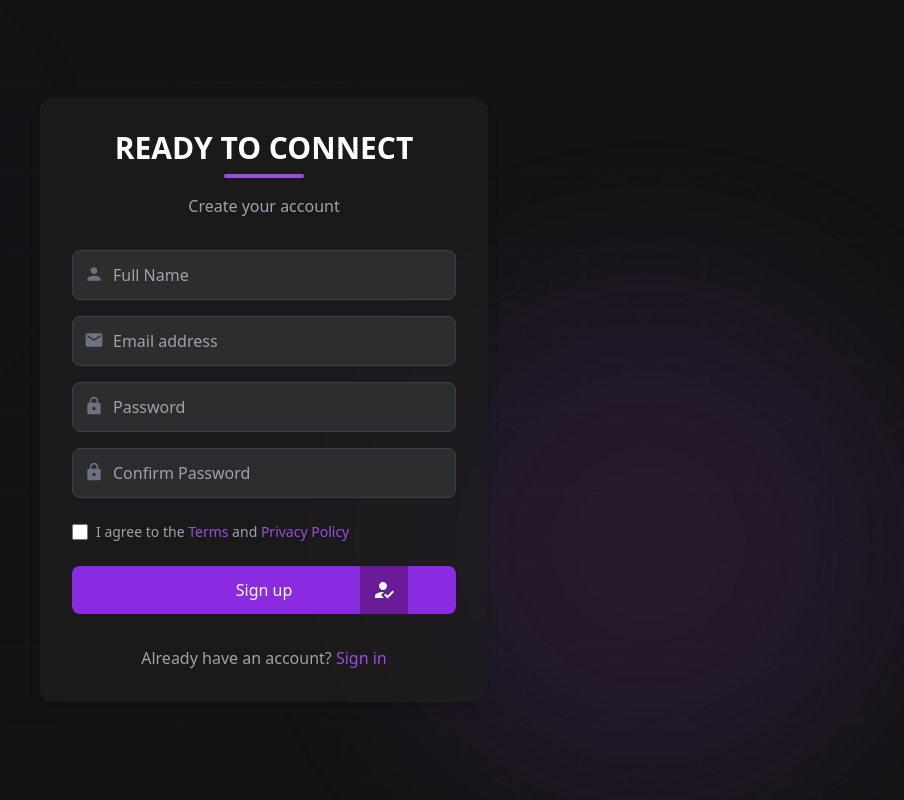
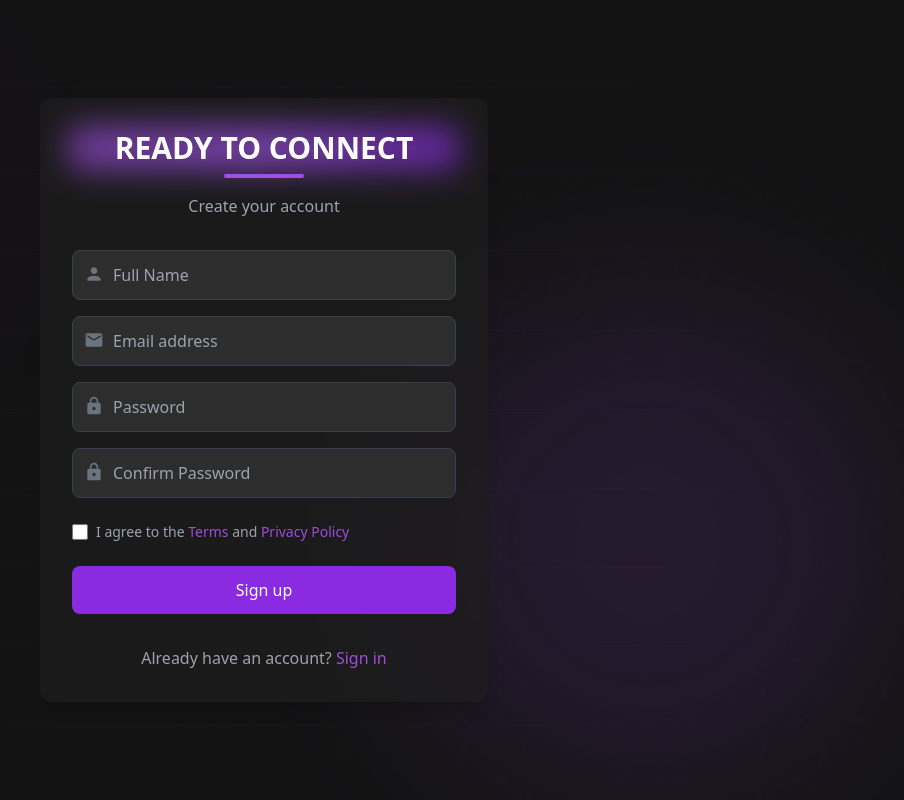
Before and after one commit to 4-DA/ready_to_connect_frontend, a React (Vite) app: page /signup in a window 1280 px wide. Shown: the whole page, without its empty margins (376-1280 px from the left). Built offline with nearby package versions, Linux system fonts and the light colour scheme.

Commit message:
edits to sign in and signup

```diff
--- a/src/components/auth/Login.jsx
+++ b/src/components/auth/Login.jsx
@@ -41,14 +41,28 @@ const Login = () => {
           animate={{ opacity: 1 }}
           transition={{ delay: 0.2, duration: 0.5 }}
         >
+          <div className="relative">
+            <motion.div
+              className="absolute -inset-1 bg-gradient-to-r from-primary-light via-purple-500 to-primary rounded-lg blur-lg opacity-75 z-0"
+              animate={{
+                opacity: [0.5, 0.8, 0.5],
+                scale: [0.98, 1.01, 0.98],
+              }}
+              transition={{
+                duration: 2,
+                repeat: Infinity,
+                ease: "easeInOut",
+              }}
+            />
             <motion.h1
-            className="text-3xl font-bold text-white"
+              className="text-3xl font-bold text-white relative z-10"
               initial={{ y: -20 }}
               animate={{ y: 0 }}
               transition={{ type: "spring", stiffness: 200, delay: 0.3 }}
             >
               READY TO CONNECT
             </motion.h1>
+          </div>
           <motion.div
             className="mt-2 h-1 w-20 bg-primary-light mx-auto rounded-full"
             initial={{ width: 0 }}
--- a/src/components/auth/Signup.jsx
+++ b/src/components/auth/Signup.jsx
@@ -1,31 +1,29 @@
-
-import React, { useState } from 'react';
-import { Link } from 'react-router-dom';
-import { motion } from 'framer-motion';
-import EmailIcon from '@mui/icons-material/Email';
-import LockIcon from '@mui/icons-material/Lock';
-import PersonIcon from '@mui/icons-material/Person';
-import HowToRegIcon from '@mui/icons-material/HowToReg';
-import AnimatedBackground from '../ui/AnimatedBackground';
+import React, { useState } from "react";
+import { Link } from "react-router-dom";
+import { motion } from "framer-motion";
+import EmailIcon from "@mui/icons-material/Email";
+import LockIcon from "@mui/icons-material/Lock";
+import PersonIcon from "@mui/icons-material/Person";
+import AnimatedBackground from "../ui/AnimatedBackground";
 
 const Signup = () => {
   const [formData, setFormData] = useState({
-    fullName: '',
-    email: '',
-    password: '',
-    confirmPassword: '',
+    fullName: "",
+    email: "",
+    password: "",
+    confirmPassword: "",
   });
 
   const handleChange = (e) => {
     setFormData({
       ...formData,
-      [e.target.name]: e.target.value
+      [e.target.name]: e.target.value,
     });
   };
 
   const handleSubmit = (e) => {
     e.preventDefault();
-    console.log('Signup attempted with:', formData);
+    console.log("Signup attempted with:", formData);
     // Add your signup logic here
   };
 
@@ -45,14 +43,28 @@ const Signup = () => {
           animate={{ opacity: 1 }}
           transition={{ delay: 0.2, duration: 0.5 }}
         >
+          <div className="relative">
+            <motion.div
+              className="absolute -inset-1 bg-gradient-to-r from-primary-light via-purple-500 to-primary rounded-lg blur-lg opacity-75 z-0"
+              animate={{
+                opacity: [0.5, 0.8, 0.5],
+                scale: [0.98, 1.01, 0.98],
+              }}
+              transition={{
+                duration: 2,
+                repeat: Infinity,
+                ease: "easeInOut",
+              }}
+            />
             <motion.h1
-            className="text-3xl font-bold text-white"
+              className="text-3xl font-bold text-white relative z-10"
               initial={{ y: -20 }}
               animate={{ y: 0 }}
               transition={{ type: "spring", stiffness: 200, delay: 0.3 }}
             >
               READY TO CONNECT
             </motion.h1>
+          </div>
           <motion.div
             className="mt-2 h-1 w-20 bg-primary-light mx-auto rounded-full"
             initial={{ width: 0 }}
@@ -70,7 +82,10 @@ const Signup = () => {
               transition={{ delay: 0.3, duration: 0.5 }}
             >
               <div className="relative">
-                <PersonIcon className="absolute left-3 top-3.5 text-gray-500" fontSize="small" />
+                <PersonIcon
+                  className="absolute left-3 top-3.5 text-gray-500"
+                  fontSize="small"
+                />
                 <input
                   id="fullName"
                   name="fullName"
@@ -90,7 +105,10 @@ const Signup = () => {
               transition={{ delay: 0.4, duration: 0.5 }}
             >
               <div className="relative">
-                <EmailIcon className="absolute left-3 top-3.5 text-gray-500" fontSize="small" />
+                <EmailIcon
+                  className="absolute left-3 top-3.5 text-gray-500"
+                  fontSize="small"
+                />
                 <input
                   id="email"
                   name="email"
@@ -110,7 +128,10 @@ const Signup = () => {
               transition={{ delay: 0.5, duration: 0.5 }}
             >
               <div className="relative">
-                <LockIcon className="absolute left-3 top-3.5 text-gray-500" fontSize="small" />
+                <LockIcon
+                  className="absolute left-3 top-3.5 text-gray-500"
+                  fontSize="small"
+                />
                 <input
                   id="password"
                   name="password"
@@ -130,7 +151,10 @@ const Signup = () => {
               transition={{ delay: 0.6, duration: 0.5 }}
             >
               <div className="relative">
-                <LockIcon className="absolute left-3 top-3.5 text-gray-500" fontSize="small" />
+                <LockIcon
+                  className="absolute left-3 top-3.5 text-gray-500"
+                  fontSize="small"
+                />
                 <input
                   id="confirmPassword"
                   name="confirmPassword"
@@ -159,7 +183,14 @@ const Signup = () => {
               className="h-4 w-4 rounded border-gray-700 text-primary focus:ring-primary-light"
             />
             <label htmlFor="terms" className="ml-2 block text-sm text-gray-400">
-              I agree to the <a href="#" className="text-primary-light hover:text-primary">Terms</a> and <a href="#" className="text-primary-light hover:text-primary">Privacy Policy</a>
+              I agree to the{" "}
+              <a href="#" className="text-primary-light hover:text-primary">
+                Terms
+              </a>{" "}
+              and{" "}
+              <a href="#" className="text-primary-light hover:text-primary">
+                Privacy Policy
+              </a>
             </label>
           </motion.div>
 
@@ -170,12 +201,9 @@ const Signup = () => {
           >
             <button
               type="submit"
-              className="group relative w-full flex items-center justify-center py-3 px-4 bg-primary hover:bg-primary-dark text-white font-medium rounded-lg transition-colors duration-200 focus:outline-none focus:ring-2 focus:ring-offset-2 focus:ring-primary overflow-hidden"
+              className="w-full py-3 px-4 bg-primary hover:bg-primary-dark text-white font-medium rounded-lg transition-colors duration-200 focus:outline-none focus:ring-2 focus:ring-offset-2 focus:ring-primary"
             >
-              <span className="absolute right-0 h-full w-12 flex items-center justify-center bg-primary-dark group-hover:translate-x-0 transition-transform -translate-x-full duration-200">
-                <HowToRegIcon />
-              </span>
-              <span className="group-hover:-translate-x-2 transition-transform duration-200">Sign up</span>
+              Sign up
             </button>
           </motion.div>
         </form>
@@ -187,8 +215,11 @@ const Signup = () => {
           transition={{ delay: 0.9, duration: 0.5 }}
         >
           <p className="text-gray-400">
-            Already have an account?{' '}
-            <Link to="/login" className="text-primary-light hover:text-primary font-medium">
+            Already have an account?{" "}
+            <Link
+              to="/login"
+              className="text-primary-light hover:text-primary font-medium"
+            >
               Sign in
             </Link>
           </p>
```
Lines whose indentation alone changed are shown as unchanged.
